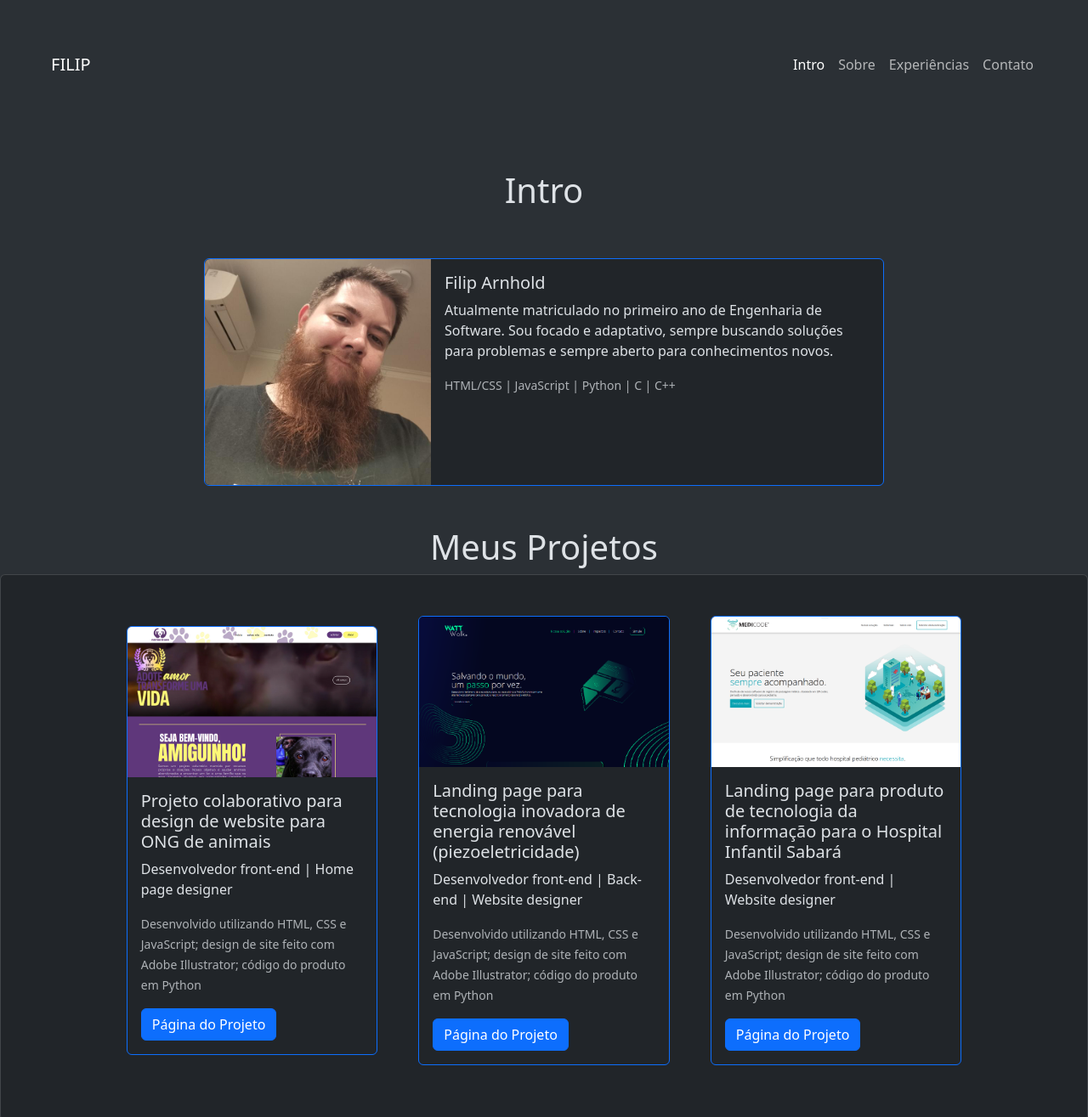
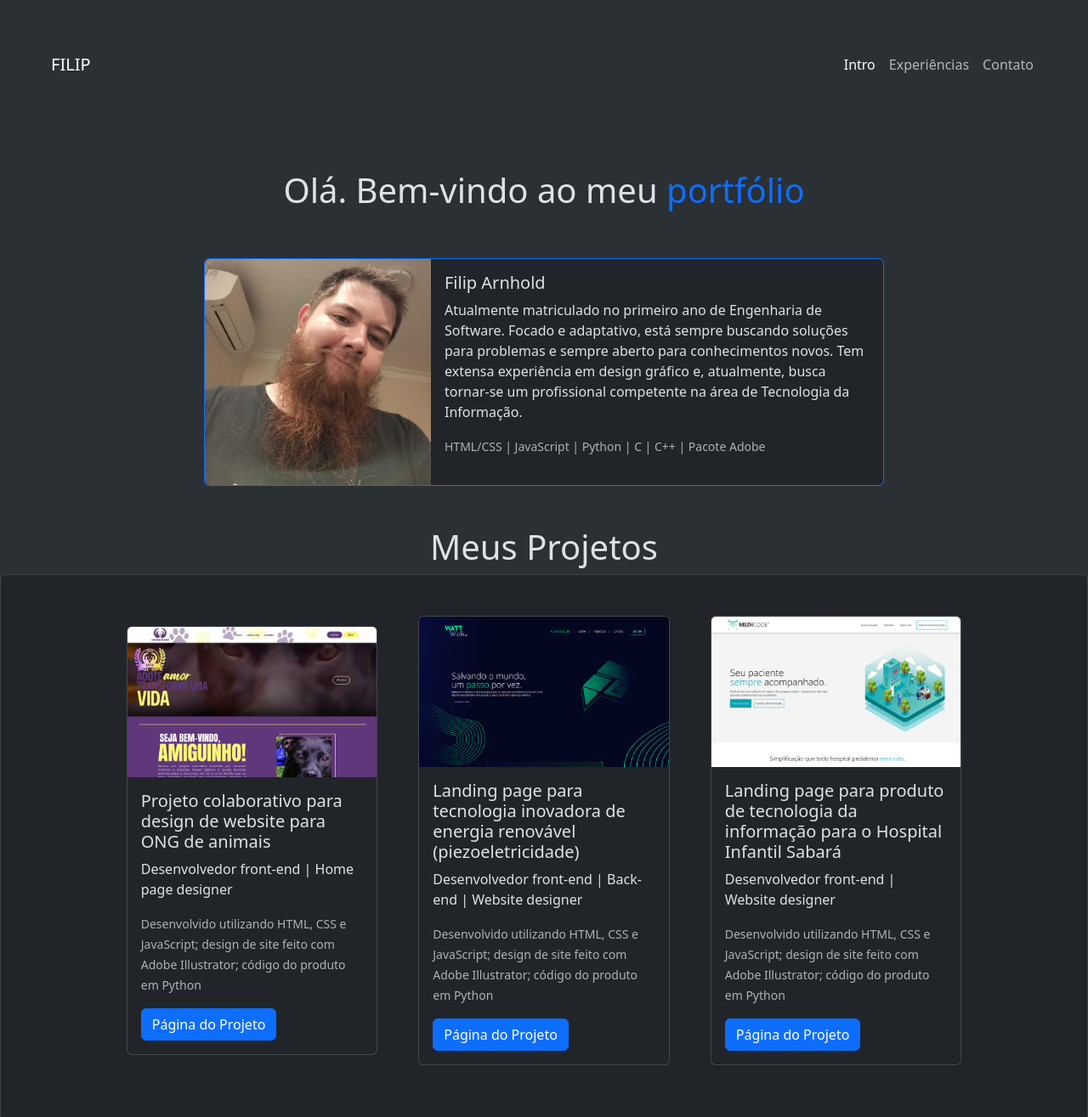
Before and after one commit to redmageii/FrontEnd-CP04, a plain HTML site: page index.html in a window 1280 px wide. Shown: the top 1315 px of the page at 85% size. Drawn offline with nearby package versions, Linux system fonts and the light colour scheme.

Commit message:
style: change intro text

```diff
--- a/index.html
+++ b/index.html
@@ -20,14 +20,13 @@
     <div class="collapse navbar-collapse" id="navbarNavAltMarkup">
       <div class="navbar-nav p-2" >
         <a class="nav-link active" aria-current="page" href="#intro">Intro</a>
-        <a class="nav-link" href="#">Sobre</a>
         <a class="nav-link" href="#projetos">Experiências</a>
         <a class="nav-link" href="#">Contato</a>
       </div>
     </div>
   </nav>
 
-  <h1>Intro</h1>
+  <h1>Olá. Bem-vindo ao meu <span class="text-primary">portfólio</span></h1>
     <div class="card border-primary mb-5 mt-5" id="intro" style="max-width: 800px;" >
       <div class="row g-0">
         <div class="col-md-4">
@@ -36,8 +35,8 @@
         <div class="col-md-8">
           <div class="card-body">
             <h5 class="card-title">Filip Arnhold</h5>
-            <p class="card-text">Atualmente matriculado no primeiro ano de Engenharia de Software. Sou focado e adaptativo, sempre buscando soluções para problemas e sempre aberto para conhecimentos novos. </p>
-            <p class="card-text"><small class="text-body-secondary">HTML/CSS | JavaScript | Python | C | C++</small></p>
+            <p class="card-text">Atualmente matriculado no primeiro ano de Engenharia de Software. Focado e adaptativo, está sempre buscando soluções para problemas e sempre aberto para conhecimentos novos. Tem extensa experiência em design gráfico e, atualmente, busca tornar-se um profissional competente na área de Tecnologia da Informação.</p>
+            <p class="card-text"><small class="text-body-secondary">HTML/CSS | JavaScript | Python | C | C++ | Pacote Adobe</small></p>
           </div>
         </div>
       </div>
@@ -45,7 +44,7 @@
     <h1>Meus Projetos</h1>
 
 <div class="card p-5 align-items-center justify-content-center flex-row gap-5" id="projetos">
-    <div class="card border-primary mb-3 w-25">
+    <div class="card mb-3 w-25">
       <img src="images/pacotinho.png" class="card-img-top object-fit-contain">
       <div class="card-body">
         <h5 class="card-title">Projeto colaborativo para design de website para ONG de animais</h5>
@@ -55,7 +54,7 @@
       </div>
     </div>
 
-  <div class="card border-primary mb-3 w-25">
+  <div class="card mb-3 w-25">
     <img src="images/wattwalk.png" class="card-img-top object-fit-contain">
     <div class="card-body">
       <h5 class="card-title">Landing page para tecnologia inovadora de energia renovável (piezoeletricidade)</h5>
@@ -64,7 +63,7 @@
       <a href="https://bit.ly/4jcvqQA" class="btn btn-primary">Página do Projeto</a>
     </div>
   </div>
-  <div class="card border-primary mb-3 w-25">
+  <div class="card mb-3 w-25">
     <img src="images/medicode.png" class="card-img-top object-fit-contain">
     <div class="card-body">
       <h5 class="card-title"> Landing page para produto de tecnologia da informação para o Hospital Infantil Sabará</h5>
```
